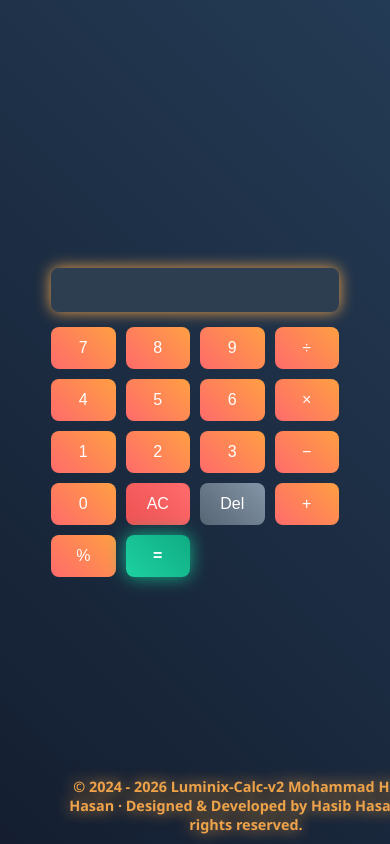
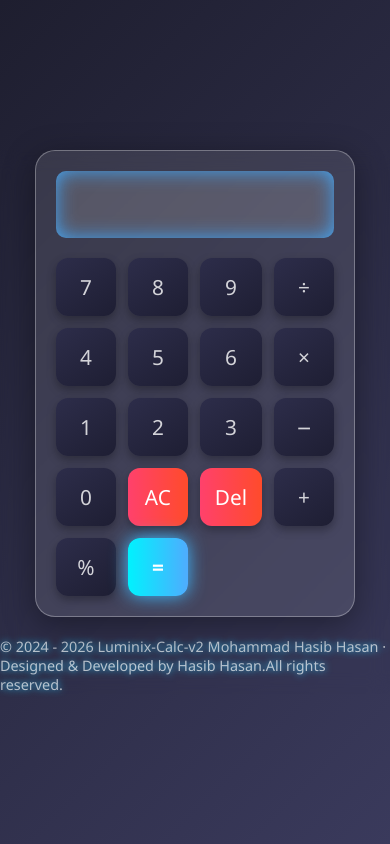
Before and after one commit to HasibCoderLab/Luminix-Calc-v2, a plain HTML site: page index.html in a window 390 px wide. Drawn offline with Linux system fonts and the light colour scheme.

Commit message:
Glassmorphism + Responsive + Modern Animation

```diff
--- a/style.css
+++ b/style.css
@@ -1,123 +1,129 @@
+/* Glassmorphism + Responsive + Modern Animation */
+
 :root {
-    --main-bg: linear-gradient(45deg, #0f2027, #203a43, #2c5364);
-    --glow1: #1dd1a1;
-    --glow2: #ff9f43;
-    --glow3: #ff6b6b;
+    --blur-bg: rgba(255, 255, 255, 0.1);
+    --border-glow: rgba(255, 255, 255, 0.3);
+    --text-glow: rgba(255, 255, 255, 0.8);
+    --accent: #00f2fe;
+    --accent2: #4facfe;
   }
+
   * {
     box-sizing: border-box;
+    font-family: 'Segoe UI', Tahoma, Geneva, Verdana, sans-serif;
   }
+
   body {
     margin: 0;
     padding: 0;
+    min-height: 100vh;
     display: flex;
     justify-content: center;
     align-items: center;
-    min-height: 100vh;
-    font-family: 'Segoe UI', Tahoma, Geneva, Verdana, sans-serif;
-    background: var(--main-bg);
-    animation: gradientShift 10s infinite alternate;
+    background: linear-gradient(135deg, #1e1e2f, #3a3a5c);
+    overflow: hidden;
   }
-  @keyframes gradientShift {
-    0% { background: var(--main-bg); }
-    50% { background: linear-gradient(45deg, #141e30, #243b55); }
-    100% { background: linear-gradient(45deg, #2b5876, #4e4376); }
+
+  .glass-container {
+    display: flex;
+    flex-direction: column;
+    align-items: center;
+    backdrop-filter: blur(10px);
+    animation: fadeIn 1s ease-in-out;
   }
-  #calculator {
-    background: #1f2937;
-    border-radius: 15px;
+
+  @keyframes fadeIn {
+    from { opacity: 0; transform: scale(0.95); }
+    to   { opacity: 1; transform: scale(1); }
+  }
+
+  .calculator {
+    background: var(--blur-bg);
+    border: 1px solid var(--border-glow);
+    box-shadow: 0 8px 32px rgba(0, 0, 0, 0.37);
+    border-radius: 20px;
     padding: 20px;
-    box-shadow: 0 10px 25px rgba(0,0,0,0.5);
     width: 320px;
-    animation: slideIn 1.2s ease-out;
+    max-width: 90%;
+    backdrop-filter: blur(25px);
+    transition: all 0.3s ease;
   }
-  @keyframes slideIn {
-    from { opacity: 0; transform: translateY(-50px); }
-    to { opacity: 1; transform: translateY(0); }
-  }
+
   #display {
     width: 100%;
     padding: 15px;
-    font-size: 1.6rem;
+    margin-bottom: 20px;
+    font-size: 1.7rem;
     border: none;
-    border-radius: 8px;
-    margin-bottom: 15px;
+    border-radius: 10px;
+    background: rgba(255, 255, 255, 0.05);
+    color: white;
     text-align: right;
-    background: #2c3e50;
-    color: #ecf0f1;
-    box-shadow: inset 0 0 10px rgba(0,0,0,0.4);
-    animation: borderGlow 3s infinite alternate;
+    backdrop-filter: blur(8px);
+    box-shadow: inset 0 0 10px rgba(255, 255, 255, 0.1);
+    animation: inputGlow 4s infinite alternate;
   }
-  @keyframes borderGlow {
-    0% { box-shadow: 0 0 10px var(--glow1); }
-    50% { box-shadow: 0 0 15px var(--glow2); }
-    100% { box-shadow: 0 0 20px var(--glow3); }
+
+  @keyframes inputGlow {
+    0% { box-shadow: inset 0 0 10px var(--accent); }
+    100% { box-shadow: inset 0 0 20px var(--accent2); }
   }
+
   #keys {
     display: grid;
     grid-template-columns: repeat(4, 1fr);
-    gap: 10px;
+    gap: 12px;
   }
+
   #keys button {
     padding: 15px;
-    font-size: 1.2rem;
+    font-size: 1.3rem;
     border: none;
-    border-radius: 8px;
-    background: linear-gradient(45deg, #ff6b6b, #ff9f43);
+    border-radius: 12px;
+    background: linear-gradient(145deg, #2d2d4a, #1e1e33);
+    color: #ffffffcc;
+    cursor: pointer;
+    box-shadow: 0 4px 10px rgba(0, 0, 0, 0.3);
+    transition: transform 0.15s ease, background 0.3s ease;
+  }
+
+  #keys button:hover {
+    transform: scale(1.08);
+    background: linear-gradient(145deg, #00f2fe, #4facfe);
     color: white;
-    cursor: pointer;
-    transition: 0.2s;
   }
-  #keys button:hover {
-    transform: scale(1.1);
-    background: linear-gradient(45deg, #48dbfb, #0abde3);
-    box-shadow: 0 8px 20px rgba(0,255,255,0.3);
-  }
+
   #keys button:active {
     transform: scale(0.95);
-    background: #2c3e50;
+    background: #14142b;
   }
+
   #keys button[value="="] {
-    background: linear-gradient(45deg, #1dd1a1, #10ac84);
+    background: linear-gradient(to right, #00f2fe, #4facfe);
+    color: white;
     font-weight: bold;
-    animation: glow 2s infinite alternate;
+    animation: pulse 2s infinite;
   }
-  @keyframes glow {
-    0% { box-shadow: 0 0 10px var(--glow1); }
-    100% { box-shadow: 0 0 20px #10ac84; }
+
+  @keyframes pulse {
+    0% { box-shadow: 0 0 10px var(--accent); }
+    100% { box-shadow: 0 0 20px var(--accent2); }
   }
-  #keys button[value="AC"] {
-    background: linear-gradient(45deg, #ee5253, #ff6b6b);
+
+  #keys button[value="AC"],
+  #keys button[value="Del"] {
+    background: linear-gradient(to right, #ff416c, #ff4b2b);
+    color: white;
   }
-  #keys button[value="Del"] {
-    background: linear-gradient(45deg, #576574, #8395a7);
+
+  footer {
+    margin-top: 20px;
+    color: #ffffffa8;
+    font-size: 0.9rem;
+    animation: textPulse 3s infinite alternate;
   }
-  footer {
-    position: fixed;
-    bottom: 10px;
-    width: 100%;
-    text-align: center;
-    color: #ecf0f1;
-    font-weight: 600;
-    font-size: 0.9rem;
-    animation: footerGlow 3s infinite alternate;
+
+  @keyframes textPulse {
+    0% { text-shadow: 0 0 5px var(--accent); }
+    100% { text-shadow: 0 0 10px var(--accent2); }
   }
-  @keyframes footerGlow {
-    0% { color: var(--glow1); text-shadow: 0 0 10px var(--glow1); }
-    50% { color: var(--glow2); text-shadow: 0 0 15px var(--glow2); }
-    100% { color: var(--glow3); text-shadow: 0 0 20px var(--glow3); }
-  }
-  @media (max-width: 480px) {
-    #calculator {
-      width: 90%;
-      padding: 10px;
-    }
-    #display {
-      font-size: 1.3rem;
-      padding: 10px;
-    }
-    #keys button {
-      font-size: 1rem;
-      padding: 12px;
-    }
-  }
```
